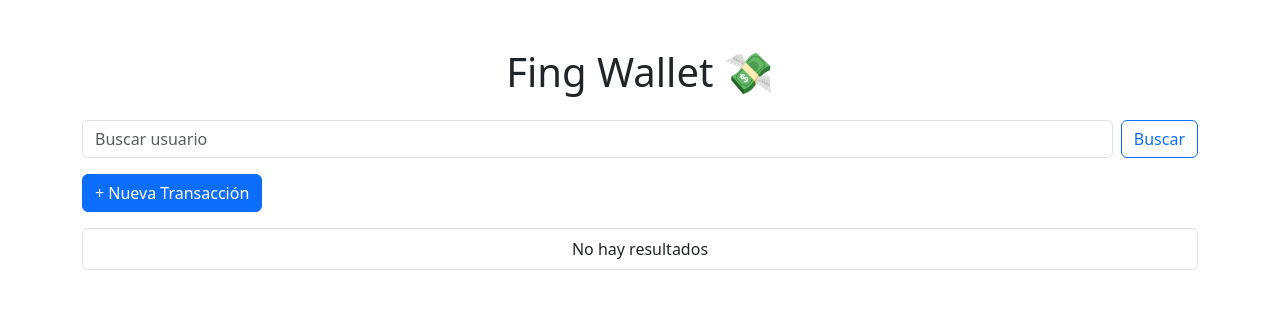
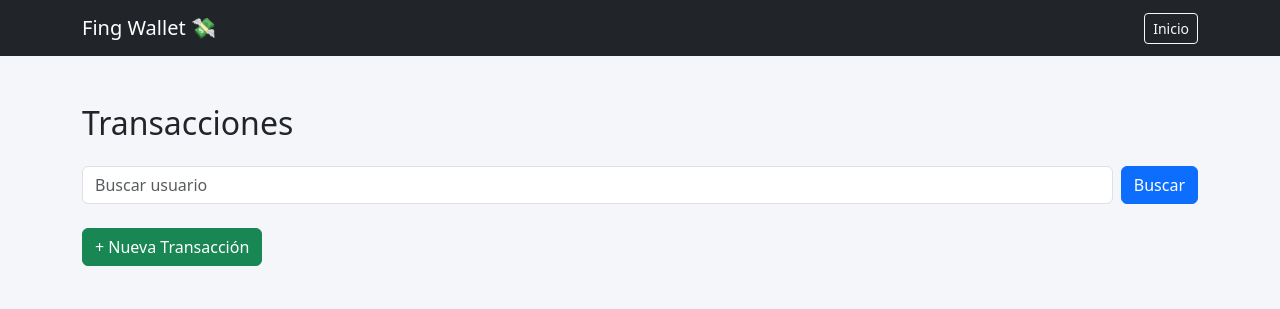
Before and after one commit to BelZambrano/fing-wallet-django, a Django app: page / in a window 1280 px wide. Shown: the top 309 px of the page. Run offline with Django 5.2, Linux system fonts and the light colour scheme; data that the repository does not hold is empty.

Commit message:
Refactor: implementación de base.html y estructura con extends

```diff
--- /dev/null
+++ b/tareas/templates/base.html
@@ -0,0 +1,24 @@
+<!DOCTYPE html>
+<html>
+<head>
+    <title>Fing Wallet</title>
+    <link href="https://cdn.jsdelivr.net/npm/bootstrap@5.3.0/dist/css/bootstrap.min.css" rel="stylesheet">
+</head>
+<body style="background-color:#f5f6fa;">
+
+<!-- NAVBAR -->
+<nav class="navbar navbar-dark bg-dark">
+    <div class="container">
+        <span class="navbar-brand">Fing Wallet 💸</span>
+        <a href="/" class="btn btn-outline-light btn-sm">Inicio</a>
+    </div>
+</nav>
+
+<!-- CONTENIDO -->
+<div class="container mt-5">
+    {% block content %}
+    {% endblock %}
+</div>
+
+</body>
+</html>
--- a/tareas/templates/lista.html
+++ b/tareas/templates/lista.html
@@ -1,48 +1,30 @@
-<!DOCTYPE html>
-<html>
-<head>
-    <title>Fing Wallet</title>
-    <link href="https://cdn.jsdelivr.net/npm/bootstrap@5.3.0/dist/css/bootstrap.min.css" rel="stylesheet">
-</head>
-<body>
+{% extends 'base.html' %}
 
-<div class="container mt-5">
+{% block content %}
 
-    <h1 class="mb-4 text-center">Fing Wallet 💸</h1>
+<h2 class="mb-4">Transacciones</h2>
 
-    <!-- BUSCADOR -->
-    <form method="get" class="d-flex mb-3">
+<form method="get" class="d-flex mb-4">
     <input type="text" name="q" class="form-control me-2" placeholder="Buscar usuario" value="{{ request.GET.q }}">
-        <button type="submit" class="btn btn-outline-primary">Buscar</button>
+    <button class="btn btn-primary">Buscar</button>
 </form>
 
-    <!-- BOTÓN CREAR -->
-    <div class="d-flex justify-content-between mb-3">
-        <a href="/crear/" class="btn btn-primary">+ Nueva Transacción</a>
-    </div>
+<a href="/crear/" class="btn btn-success mb-4">+ Nueva Transacción</a>
 
-    <!-- LISTA -->
 <ul class="list-group">
-    {% if transacciones %}
 {% for t in transacciones %}
-            <li class="list-group-item d-flex justify-content-between align-items-center">
+    <li class="list-group-item d-flex justify-content-between">
         <div>
             <strong>{{ t.usuario.nombre }}</strong><br>
-                    ${{ t.monto }} - {{ t.tipo }}
+            ${{ t.monto }}
         </div>
 
         <div>
-                    <a href="/editar/{{ t.id }}" class="btn btn-sm btn-warning">Editar</a>
-                    <a href="/eliminar/{{ t.id }}" class="btn btn-sm btn-danger">Eliminar</a>
+            <a href="/editar/{{ t.id }}" class="btn btn-warning btn-sm">Editar</a>
+            <a href="/eliminar/{{ t.id }}" class="btn btn-danger btn-sm">Eliminar</a>
         </div>
     </li>
 {% endfor %}
-    {% else %}
-        <li class="list-group-item text-center">No hay resultados</li>
-    {% endif %}
 </ul>
 
-</div>
-
-</body>
-</html>
+{% endblock %}
```
Also changed, not shown: tareas/templates/form.html (+4 -13 lines). Lines whose indentation alone changed are shown as unchanged.
